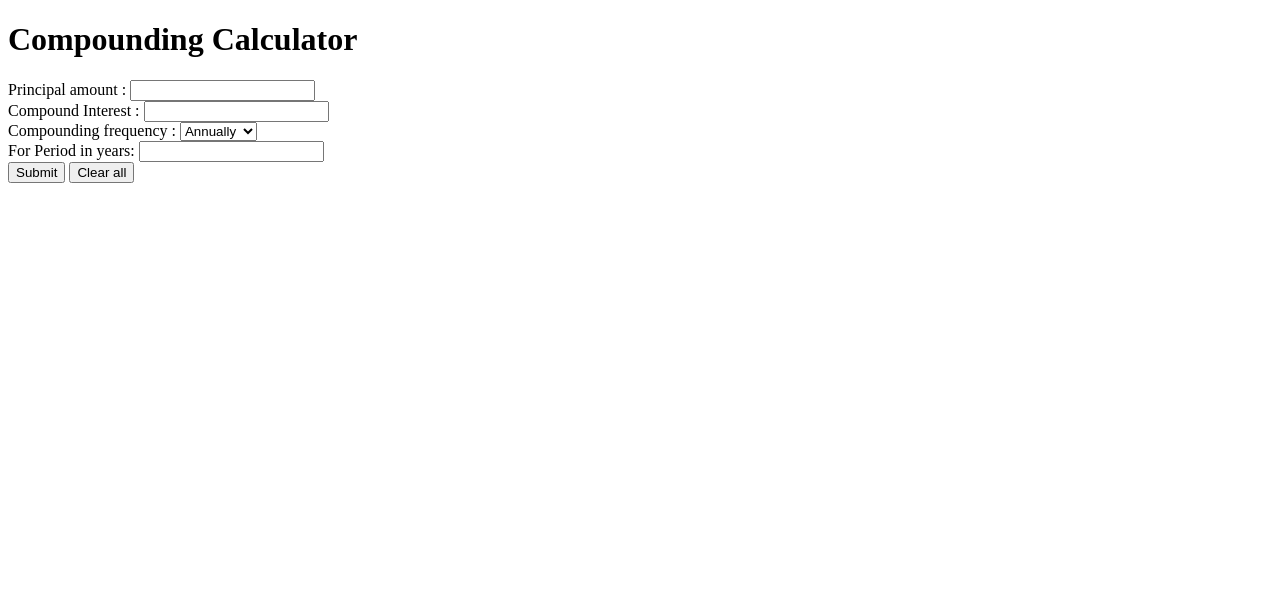
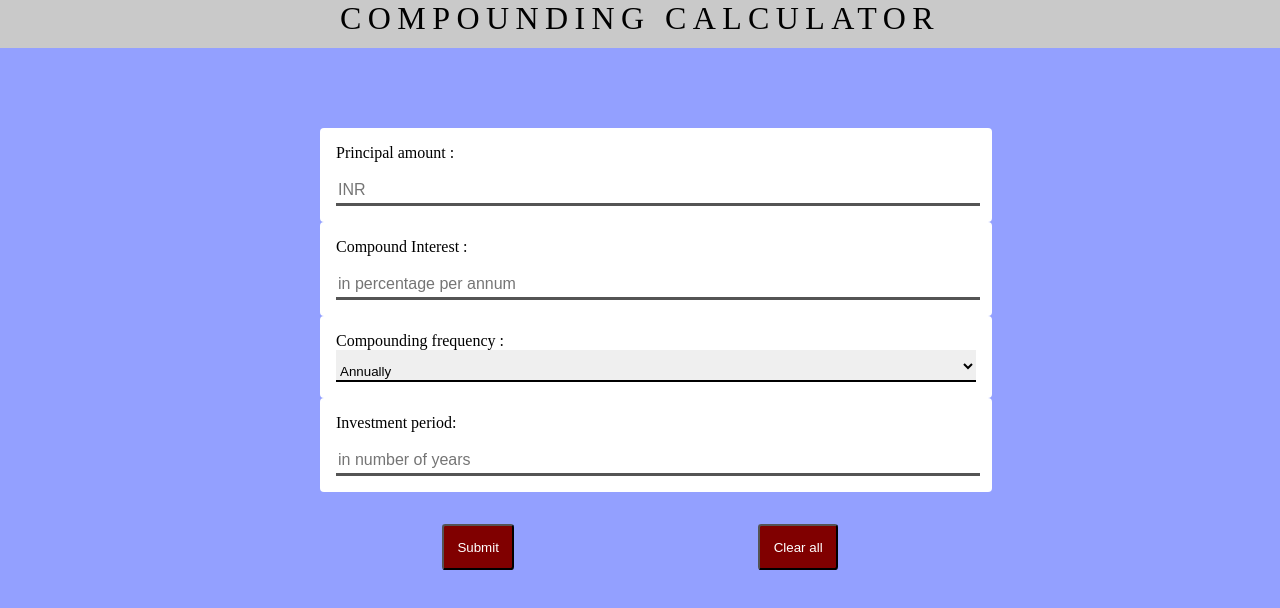
Before and after one commit to kaar07/phasedottwo.github.io, a plain HTML site: page tools/compcal/index.html in a window 1280 px wide. Drawn offline with Linux system fonts and the light colour scheme.

Commit message:
feat : added basic styling to compounding calculator tool

```diff
--- a/tools/compcal/index.html
+++ b/tools/compcal/index.html
@@ -1,34 +1,51 @@
 <!DOCTYPE html>
 <html lang="en">
-<head>
-    <meta charset="UTF-8">
-    <meta http-equiv="X-UA-Compatible" content="IE=edge">
-    <meta name="viewport" content="width=device-width, initial-scale=1.0">
+  <head>
+    <meta charset="UTF-8" />
+    <meta http-equiv="X-UA-Compatible" content="IE=edge" />
+    <meta name="viewport" content="width=device-width, initial-scale=1.0" />
+    <link rel="stylesheet" href="style.css" />
     <script defer src="script.js"></script>
-    <title>Compounding caculator</title>
-</head>
-<body>
-    <h1>Compounding Calculator</h1>
+    <title>Compounding calculator</title>
+  </head>
+  <body>
+    <div class="topbar">
+      <div class="topbar--toolname">Compounding Calculator</div>
+    </div>
     <form>
+      <div class="form-group">
         <label for="principal"> Principal amount : </label>
-        <input id="principal" type="number" name="principal">
-        <br>
+        <br />
+        <input id="principal" type="number" name="principal" placeholder="INR" />
+      </div>
+      <br />
+      <div class="form-group">
         <label for="interest"> Compound Interest : </label>
-        <input id="interest" type="number" name="interest">
-        <br>
+        <br />
+        <input id="interest" type="number" name="interest" placeholder="in percentage per annum" />
+      </div>
+      <br />
+      <div class="form-group">
         <label for="frequency"> Compounding frequency : </label>
+        <br />
         <select name="frequency" id="frequency">
-            <option value="annually"> Annually </option>
-            <option value="quarterly"> Quarterly </option>
-            <option value="monthly"> Monthly </option>
+          <option value="annually">Annually</option>
+          <option value="quarterly">Quarterly</option>
+          <option value="monthly">Monthly</option>
         </select>
-        <br>
-        <label for="period"> For Period in years: </label>
-        <input id="period" type="number" name="period">
-        <br>
-        <button type="button" id="calButton"> Submit </button>
-        <button type="reset" id="clearall"> Clear all</button>
+      </div>
+      <br />
+      <div class="form-group">
+        <label for="period"> Investment period: </label>
+        <br />
+        <input id="period" type="number" name="period" placeholder="in number of years"/>
+      </div>
+      <br />
+      <div class="buttons">
+        <button type="button" id="calButton">Submit</button>
+        <button type="reset" id="clearall">Clear all</button>
+      </div>
+      <div class="form-group" id="displayValue"></div>
     </form>
-    <div id="displayValue"></div>
-</body>
+  </body>
 </html>
--- a/tools/compcal/script.js
+++ b/tools/compcal/script.js
@@ -16,9 +16,15 @@ let calButton = document.getElementById("calButton").addEventListener("click", (
     if(displayCon.innerHTML === ""){
         displayCon.innerHTML += "From given information, the amount will compound to a net value of " + netValue;
     }
+    // for future purposes
+    let valid = true;
+    if(valid){
+        displayCon.style.display = "block";
+    }
 });
 
 let clearButton = document.getElementById("clearall").addEventListener("click", ()=>{
     displayCon = document.getElementById("displayValue");
     displayCon.innerHTML = "";
+    displayCon.style.display = "none";
 });
--- a/tools/compcal/style.css
+++ b/tools/compcal/style.css
@@ -0,0 +1,70 @@
+body,html{
+    margin: 0%;
+}
+
+body{
+    background-color: rgb(147, 160, 255);
+}
+.topbar{
+    height: 3em;
+    width: 100%;
+    background-color: #c9c9c9;
+    text-align: center;
+}
+
+.topbar--toolname{
+    font-size: 2em;
+    text-transform: uppercase;
+    letter-spacing: 0.2em;
+}
+
+form{
+    max-width: 50%;
+    margin: auto;
+    text-align: center;
+    height: 100%;
+    padding-top: 5em;
+}
+
+.form-group{
+    display: inline-block;
+    background-color: white;
+    text-align: left;
+    padding: 1em;
+    width: 100%;
+    border-radius: 0.25em;
+}
+
+input, select{
+    position: relative;
+    border-color: black;
+    border-width: 0.2em;
+    border-left: none;
+    border-right: none;
+    border-top : none;
+    width: 100%;
+    padding-top: 1em;
+}
+
+input{
+    font-size: 1em;
+    line-height: 1.5em;
+}
+
+#displayValue{
+    display: none;
+}
+
+.buttons{
+    display: flex;
+    flex-direction: row;
+    justify-content: space-around;
+    padding-top: 2em;
+}
+
+button{
+    padding: 1em;
+    background-color: maroon;
+    color: white;
+    border-radius: 0.25em;
+}
```
